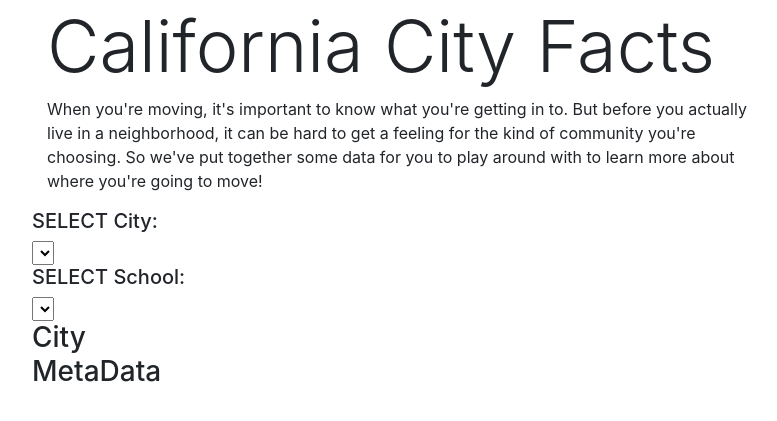
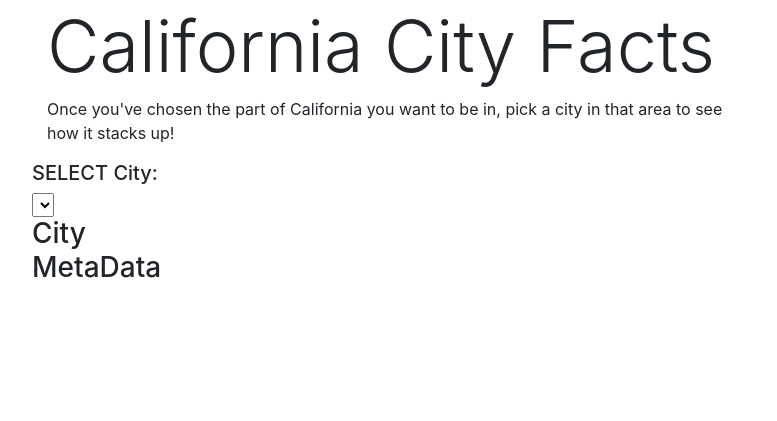
Before and after one commit to mayushah1/Best-Place-to-live, a Flask app: page /dashboard in a window 1280 px wide. Shown: the part 112-533 px from the top of the page, without its empty margins (53-830 px from the left). Run offline with Flask 2, Linux system fonts and the light colour scheme; lists and menus that the app fills with data are empty; some libraries are stand-ins or nearby versions.

Commit message:
city metadata update

```diff
--- a/app.py
+++ b/app.py
@@ -69,51 +69,40 @@ def cities():
     return jsonify(list(results))
 
 @app.route('/schools/<city>')
-def schools():
+def schools(city):
     """Return a list of schools of the selected city."""
     results = session.query(School_Data.school_name).\
         filter(School_Data.city == city).all()
     return jsonify(list(results))
 
-
-# @app.route('/otu')
-# def otu():
-#     """Return a list of OTU descriptions."""
-#     results = session.query(OTU.lowest_taxonomic_unit_found).all()
-
-#     # Use numpy ravel to extract list of tuples into a list of OTU descriptions
-#     otu_list = list(np.ravel(results))
-#     return jsonify(otu_list)
-
-
-@app.route('/metadata/<sample>')
-def school_metadata(sample):
-    """Return the MetaData for a given school."""
+@app.route('/metadata/<city>')
+def city_metadata(city):
+    """Return the MetaData for a given city."""
     sel = [School_Data.city, School_Data.enrollment,
            School_Data.graderange, School_Data.phone,
            School_Data.school_name, School_Data.school_type,
            School_Data.website]
 
     results = session.query(*sel).\
-        filter(School_Data.city == sample).all()
+        filter(School_Data.city == city).all()
 
     # Create a dictionary entry for each row of metadata information
-    school_metadata = {}
+    city_metadata = {}
     for result in results:
-        school_metadata['city'] = result[0]
-        school_metadata['enrollment'] = result[1]
-        school_metadata['graderange'] = result[2]
-        school_metadata['phone'] = result[3]
-        school_metadata['school_name'] = result[4]
-        school_metadata['school_type'] = result[5]
-        school_metadata['website'] = result[6]
+        city_metadata['city'] = result[0]
+        city_metadata['enrollment'] = result[1]
+        city_metadata['graderange'] = result[2]
+        city_metadata['phone'] = result[3]
+        city_metadata['school_name'] = result[4]
+        city_metadata['school_type'] = result[5]
+        city_metadata['website'] = result[6]
 
-    return jsonify(school_metadata)
+    return jsonify(city_metadata)
 
 
-@app.route('/rating/<sample>')
-def school_rating(sample):
-    """Return the school as a number."""
+@app.route('/rating/<city>')
+def city_rating(city):
+    """Return the city as a number."""
 
     results = session.query(School_Data.parentrating).\
         filter(School_Data.sid == "5af7493818e4261b6296a900").all()
@@ -122,30 +111,5 @@ def school_rating(sample):
     # Return only the first integer value for washing frequency
     return jsonify(int(rating[0]))
 
-
-@app.route('/samples/<sample>')
-def samples(sample):
-    """Return a list dictionaries containing `otu_ids` and `sample_values`."""
-    stmt = session.query(School_Data).statement
-    df = pd.read_sql_query(stmt, session.bind)
-
-    # Make sure that the sample was found in the columns, else throw an error
-    if sample not in df.columns:
-        return jsonify(f"Error! Sample: {sample} Not Found!"), 400
-
-    # Return any sample values greater than 1
-    df = df[df[sample] > 1]
-
-    # Sort the results by sample in descending order
-    df = df.sort_values(by=sample, ascending=0)
-
-    # Format the data to send as json
-    data = [{
-        "otu_ids": df[sample].index.values.tolist(),
-        "sample_values": df[sample].values.tolist()
-    }]
-    return jsonify(data)
-
-
 if __name__ == "__main__":
     app.run(debug=True)
--- a/templates/dashboard.html
+++ b/templates/dashboard.html
@@ -50,7 +50,7 @@
             <div class='row'>
                 <div class='col-8'>
                     <h3 class='display-3'>California City Facts</h3>
-                    <p>When you're moving, it's important to know what you're getting in to. But before you actually live in a neighborhood, it can be hard to get a feeling for the kind of community you're choosing. So we've put together some data for you to play around with to learn more about where you're going to move!</p>
+                    <p>Once you've chosen the part of California you want to be in, pick a city in that area to see how it stacks up!</p>
                 </div>
             </div>
         </div>
@@ -58,11 +58,7 @@
             <div class="col-md-2">
                 <div class="well">
                     <h5>SELECT City:</h5>
-                    <select id="selCity" onchange="cityChanged(this.value)"></select>
-                </div>
-                <div class="well">
-                  <h5>SELECT School:</h5>
-                  <select id="selDataset" onchange="optionChanged(this.value)"></select>
+                    <select id="selCity" onchange="optionChanged(this.value)"></select>
                 </div>
                 <div class="panel panel-primary">
                     <div class="panel-heading">
@@ -182,32 +178,23 @@
         // }
 
 
-        function getData(sample, callback) {
+        function getData(city, callback) {
             // Use a request to grab the json data needed for all charts
-            Plotly.d3.json(`/samples/${sample}`, function(error, sampleData) {
-                if (error) return console.warn(error);
-
-                Plotly.d3.json('/otu', function(error, otuData) {
-                    if (error) return console.warn(error);
-                    callback(sampleData, otuData);
-                });
-            });
-
-            Plotly.d3.json(`/metadata/${sample}`, function(error, metaData) {
+            Plotly.d3.json(`/metadata/${city}`, function(error, metaData) {
                 if (error) return console.warn(error);
 
                 updateMetaData(metaData);
             })
 
             // BONUS - Build the Gauge Chart
-            buildGauge(sample);
+            buildGauge(city);
         }
 
         function getOptions() {
 
             // Grab a reference to the dropdown select element
             var cityselect = document.getElementById('selCity');
-            var selector = document.getElementById('selDataset');
+            // var selector = document.getElementById('selDataset');
             console.log("cityselect: " + cityselect);
             // Populate the list of cities in the drop down
             Plotly.d3.json('/cities', function(error, listCities) {
@@ -217,32 +204,16 @@
                     currentOption.value = listCities[i]
                     cityselect.appendChild(currentOption);
                 }
-            })
 
-            // Use the list of sample names to populate the select options
-            Plotly.d3.json(`/schools/${cityselect.value}`, function(error, listSchools) {
-                for (var i = 0; i < listSchools.length;  i++) {
-                    var currentOption = document.createElement('option');
-                    currentOption.text = listSchools[i];
-                    currentOption.value = listSchools[i]
-                    selector.appendChild(currentOption);
-                }
 
-                getData(listSchools[0], buildCharts);
+
+                getData(listCities[0], buildGauge);
             })
         }
 
-        function cityChanged(newCity) {
-          // Fetch new data each time a new city is selected
-          chosenCity = newCity;
-          return chosenCity;
-        }
-
-
-
-        function optionChanged(newSample) {
+        function optionChanged(newCity) {
             // Fetch new data each time a new sample is selected
-            getData(newSample, updateCharts);
+            getData(newCity, buildGauge);
         }
 
         function init() {
@@ -256,9 +227,9 @@
         /**
         * BONUS Solution
         **/
-        function buildGauge(sample) {
+        function buildGauge(city) {
 
-            Plotly.d3.json(`/rating/${sample}`, function(error, rating) {
+            Plotly.d3.json(`/rating/${city}`, function(error, rating) {
                 if (error) return console.warn(error);
                 // Enter the washing frequency between 0 and 180
                 var level = rating*20;
```
